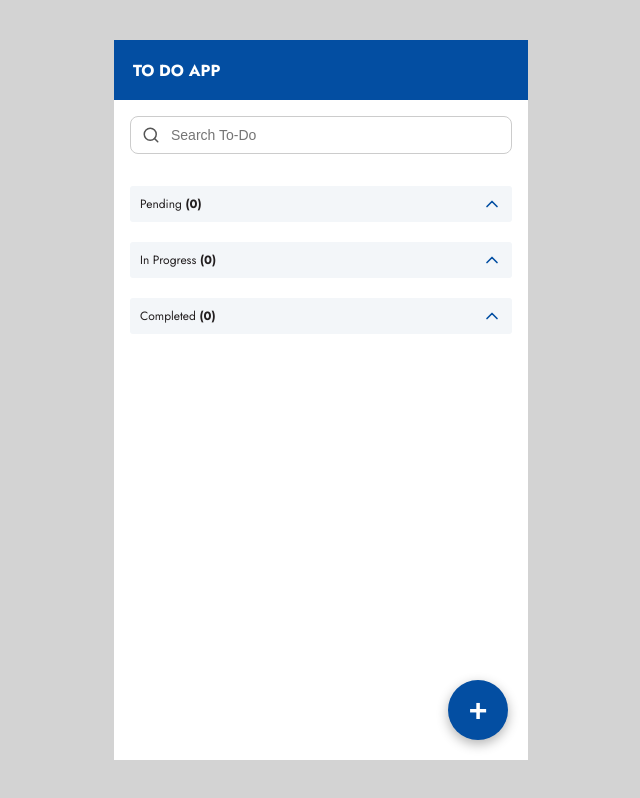
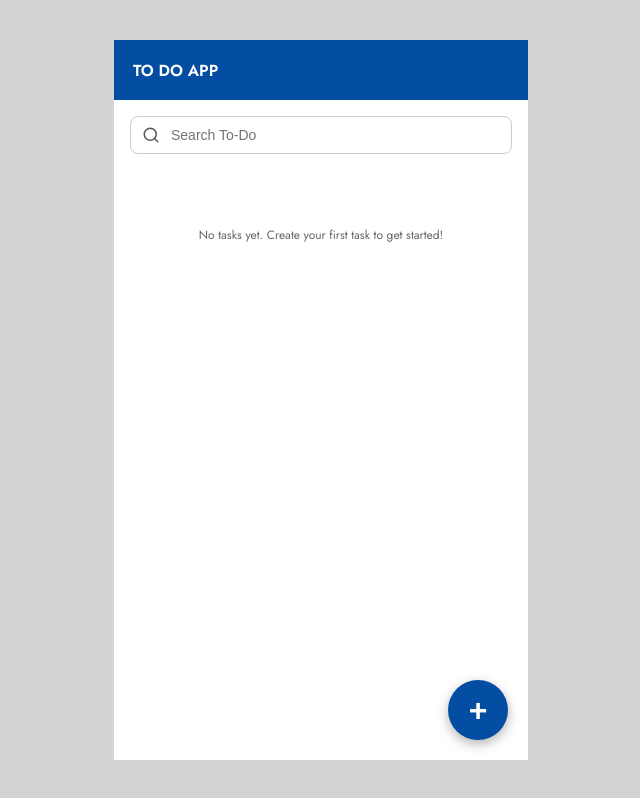
Before and after one commit to aloknegi100/tresata-task, a React (Vite) app: page / in a window 1280 px wide. Shown: the whole page, without its empty margins (319-959 px from the left). Built offline with nearby package versions, Linux system fonts and the light colour scheme.

Commit message:
feat: completed

```diff
--- a/src/components/Typography/Heading.tsx
+++ b/src/components/Typography/Heading.tsx
@@ -9,7 +9,7 @@ interface HeadingProps {
 
 const Heading: FC<HeadingProps> = ({
   children,
-  weight = "bold",
+  weight = "medium",
   color = "var(--primary-color)",
   className = "",
 }) => {
--- a/src/components/ui/TaskCard/TaskCard.tsx
+++ b/src/components/ui/TaskCard/TaskCard.tsx
@@ -5,9 +5,9 @@ import { Pencil, Trash2 } from "lucide-react";
 import "./TaskCard.css";
 
 const statusColors: Record<Task["status"], string> = {
-  pending: "#999999",
-  "in-progress": "#0aab00",
-  completed: "#ff4d4f",
+  pending: "#D0D0D0",
+  "in-progress": "#FFB03C",
+  completed: "#368A04",
 };
 
 interface Props {
--- /dev/null
+++ b/src/components/ui/TaskSections/TaskSections.css
@@ -0,0 +1,17 @@
+.empty-state {
+  display: flex;
+  justify-content: center;
+  align-items: center;
+  padding: 40px 20px;
+  text-align: center;
+  color: var(--text-muted-color);
+}
+
+.empty-category {
+  display: flex;
+  justify-content: center;
+  align-items: center;
+  padding: 20px;
+  color: var(--text-muted-color);
+  font-style: italic;
+}
--- a/src/components/ui/TaskSections/TaskSections.tsx
+++ b/src/components/ui/TaskSections/TaskSections.tsx
@@ -3,6 +3,8 @@ import type { Task, TaskStatus } from "../../../types/task";
 import TaskCategoryBar from "../TaskCategoryBar/TaskCategoryBar";
 import TaskCard from "../TaskCard/TaskCard";
 import { useNavigate } from "react-router-dom";
+import { SubText } from "../../Typography";
+import "./TaskSections.css";
 
 interface Props {
   tasks: Record<TaskStatus, Task[]>;
@@ -18,7 +20,7 @@ const TaskSections: FC<Props> = ({ tasks, open, setOpen, onDelete }) => {
   const handleToggle = (status: TaskStatus) => {
     setOpen({
       ...open,
-      [status]: !open[status]
+      [status]: !open[status],
     });
   };
 
@@ -26,22 +28,34 @@ const TaskSections: FC<Props> = ({ tasks, open, setOpen, onDelete }) => {
 
   const formatTitle = (status: TaskStatus): string => {
     const formatMap: Record<TaskStatus, string> = {
-      "pending": "Pending",
+      pending: "Pending",
       "in-progress": "In Progress",
-      "completed": "Completed"
+      completed: "Completed",
     };
     return formatMap[status];
   };
 
-  if (!tasks || typeof tasks !== 'object') {
+  if (!tasks || typeof tasks !== "object") {
     return <div>Loading tasks...</div>;
   }
 
   const safeTasks = {
     pending: tasks.pending || [],
     "in-progress": tasks["in-progress"] || [],
-    completed: tasks.completed || []
+    completed: tasks.completed || [],
   };
+
+  const allEmpty = statuses.every((status) => safeTasks[status]?.length === 0);
+
+  if (allEmpty) {
+    return (
+      <div className="empty-state">
+        <SubText color="var(--text-muted-color)">
+          No tasks yet. Create your first task to get started!
+        </SubText>
+      </div>
+    );
+  }
 
   return (
     <div style={{ marginTop: 8 }}>
@@ -53,12 +67,13 @@ const TaskSections: FC<Props> = ({ tasks, open, setOpen, onDelete }) => {
           isOpen={open[status]}
           onToggle={() => handleToggle(status)}
         >
-          {open[status] && safeTasks[status]?.map((task) => (
+          {open[status] &&
+            safeTasks[status]?.map((task) => (
               <TaskCard
                 key={task.id}
                 task={task}
                 onEdit={onEdit}
-              onDelete={onDelete} // Pass it down
+                onDelete={onDelete}
               />
             ))}
         </TaskCategoryBar>
```
Lines whose indentation alone changed are shown as unchanged.
